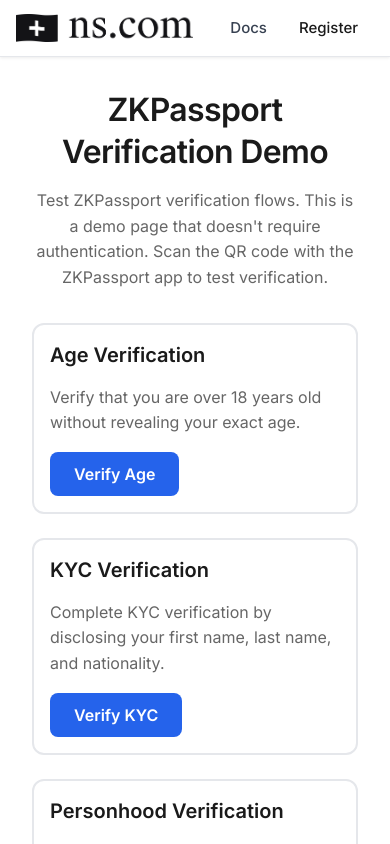
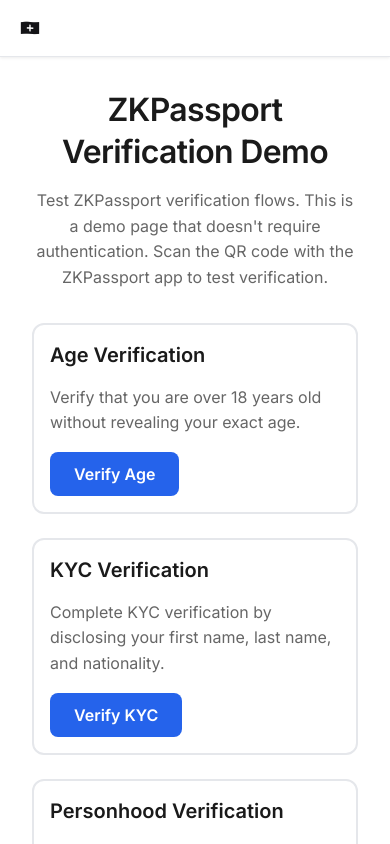
Before and after one commit to andreclaro/nsauth, a Next.js app: page /verify-only-demo in a window 390 px wide. Shown: the top 844 px of the page. Built offline with nearby package versions, Linux system fonts and the light colour scheme.

Commit message:
fixed header

```diff
--- a/src/components/layout/Header.tsx
+++ b/src/components/layout/Header.tsx
@@ -5,12 +5,15 @@
 import { useAuthStore } from '../../store/authStore';
 import { nosskeyService } from '../../services/nosskey.service';
 import './Layout.css';
+import { useState } from 'react';
 
 export function Header() {
   const router = useRouter();
-  const isAuthenticated = useAuthStore((state) => state.isAuthenticated);
-  const publicKey = useAuthStore((state) => state.publicKey);
-  const logout = useAuthStore((state) => state.logout);
+  const isAuthenticated = useAuthStore((s) => s.isAuthenticated);
+  const publicKey = useAuthStore((s) => s.publicKey);
+  const logout = useAuthStore((s) => s.logout);
+
+  const [menuOpen, setMenuOpen] = useState(false);   // ← new state
 
   const handleLogout = () => {
     nosskeyService.clearStoredKeyInfo();
@@ -18,31 +21,53 @@
     router.push('/');
   };
 
+  // close the mobile menu when a link is clicked
+  const handleNavClick = () => setMenuOpen(false);
+
   return (
     <header className="header">
       <div className="header-content">
+        {/* Logo */}
         <Link href="/" className="logo">
-          <img src="/ns-com-logo.png" alt="Network School" className="logo-image" />
+          <img
+            src="/network-state-plus-flag-logo.png"
+            alt="Network School"
+            className="logo-image"
+          />
         </Link>
 
-        <nav className="nav">
-          <Link href="/docs" className="nav-link">
+        {/* Hamburger – only visible on small screens */}
+        <button
+          className={`hamburger ${menuOpen ? 'open' : ''}`}
+          aria-label="Toggle navigation"
+          onClick={() => setMenuOpen(!menuOpen)}
+        >
+          <span />
+          <span />
+          <span />
+        </button>
+
+        {/* Navigation – the “mobile‑open” class is added when the menu is open */}
+        <nav className={`nav ${menuOpen ? 'mobile-open' : ''}`}>
+          <Link href="/docs" className="nav-link" onClick={handleNavClick}>
             Docs
           </Link>
+
           {isAuthenticated ? (
             <>
-              <Link href="/profile" className="nav-link">
+              <Link href="/profile" className="nav-link" onClick={handleNavClick}>
                 Profile
               </Link>
-              <Link href="/graph" className="nav-link">
+              <Link href="/graph" className="nav-link" onClick={handleNavClick}>
                 Graph
               </Link>
-              <Link href="/membership" className="nav-link">
+              <Link href="/membership" className="nav-link" onClick={handleNavClick}>
                 Membership
               </Link>
+
               <div className="user-info">
                 <span className="user-pubkey">
-                  {publicKey ? `${publicKey.slice(0, 8)}...` : ''}
+                  {publicKey ? `${publicKey.slice(0, 8)}…` : ''}
                 </span>
                 <button onClick={handleLogout} className="logout-button">
                   Logout
@@ -51,7 +76,7 @@
             </>
           ) : (
             <div className="auth-buttons">
-              <Link href="/register" className="register-link">
+              <Link href="/register" className="register-link" onClick={handleNavClick}>
                 Register
               </Link>
             </div>
--- a/src/components/layout/Layout.css
+++ b/src/components/layout/Layout.css
@@ -1,10 +1,16 @@
+/* --------------------------------------------------------------
+   Global layout helpers
+-------------------------------------------------------------- */
 .layout {
   min-height: 100vh;
   display: flex;
   flex-direction: column;
-  background: #ffffff;
+  background: #fff;
 }
 
+/* --------------------------------------------------------------
+   Header – shared styles (desktop & mobile)
+-------------------------------------------------------------- */
 .header {
   background: rgba(255, 255, 255, 0.95);
   backdrop-filter: blur(10px);
@@ -17,15 +23,19 @@
   box-shadow: 0 1px 3px rgba(0, 0, 0, 0.08);
 }
 
+/* Container that keeps everything centered */
 .header-content {
   max-width: 1200px;
   margin: 0 auto;
+  height: 64px;
   display: flex;
+  align-items: center;
   justify-content: space-between;
-  align-items: center;
-  height: 64px;
 }
 
+/* --------------------------------------------------------------
+   Logo
+-------------------------------------------------------------- */
 .logo {
   display: flex;
   align-items: center;
@@ -33,36 +43,7 @@
   text-decoration: none;
   transition: opacity 0.2s ease;
 }
-
-.logo:hover {
-  opacity: 0.8;
-}
-
-.logo-icon-container {
-  display: flex;
-  align-items: center;
-  justify-content: center;
-  width: 32px;
-  height: 32px;
-  background: #f3f4f6;
-  border-radius: 8px;
-  transition: background 0.2s ease;
-}
-
-.logo:hover .logo-icon-container {
-  background: #e5e7eb;
-}
-
-.logo-icon {
-  width: 16px;
-  height: 16px;
-  color: #6b7280;
-  transition: color 0.2s ease;
-}
-
-.logo:hover .logo-icon {
-  color: #374151;
-}
+.logo:hover { opacity: 0.8; }
 
 .logo-image {
   height: 28px;
@@ -70,33 +51,20 @@
   object-fit: contain;
   transition: opacity 0.2s ease, filter 0.3s ease;
 }
-
-/* Invert logo for dark backgrounds */
 @media (prefers-color-scheme: dark) {
-  .logo-image {
-    filter: invert(1);
-  }
+  .logo-image { filter: invert(1); }
 }
 
-.logo-text {
-  font-family: 'Inter', -apple-system, BlinkMacSystemFont, 'Segoe UI', sans-serif;
-  font-size: 0.9375rem;
-  font-weight: 500;
-  color: #6b7280;
-  letter-spacing: -0.01em;
-  transition: color 0.2s ease;
-}
-
-.logo:hover .logo-text {
-  color: #374151;
-}
-
+/* --------------------------------------------------------------
+   Navigation (desktop)
+-------------------------------------------------------------- */
 .nav {
   display: flex;
   align-items: center;
   gap: 1.5rem;
 }
 
+/* Links */
 .nav-link {
   color: #374151;
   text-decoration: none;
@@ -105,17 +73,17 @@
   font-size: 0.9375rem;
   transition: color 0.2s ease;
 }
+.nav-link:hover { color: #1a1a1a; }
 
-.nav-link:hover {
-  color: #1a1a1a;
-}
-
-.auth-buttons {
+/* Auth / user area */
+.auth-buttons,
+.user-info {
   display: flex;
   align-items: center;
   gap: 1rem;
 }
 
+/* Register button */
 .register-link {
   color: #1a1a1a;
   text-decoration: none;
@@ -126,23 +94,16 @@
   border-radius: 6px;
   transition: background 0.2s ease;
 }
+.register-link:hover { background: #f9fafb; }
 
-.register-link:hover {
-  background: #f9fafb;
-}
-
-.user-info {
-  display: flex;
-  align-items: center;
-  gap: 1rem;
-}
-
+/* Pubkey display */
 .user-pubkey {
   font-size: 0.875rem;
   color: #666;
   font-family: monospace;
 }
 
+/* Logout button */
 .logout-button {
   padding: 0.5rem 1rem;
   background: #f3f4f6;
@@ -155,44 +116,94 @@
   color: #374151;
   transition: background 0.2s ease;
 }
+.logout-button:hover { background: #e5e7eb; }
 
-.logout-button:hover {
-  background: #e5e7eb;
+/* --------------------------------------------------------------
+   Hamburger (mobile only)
+-------------------------------------------------------------- */
+.hamburger {
+  display: none;               /* hidden on desktop */
+  flex-direction: column;
+  justify-content: space-between;
+  width: 24px;
+  height: 18px;
+  background: transparent;
+  border: none;
+  cursor: pointer;
+  padding: 0;
+}
+.hamburger span {
+  display: block;
+  height: 2px;
+  background: #374151;
+  border-radius: 1px;
+  transition: transform 0.3s ease, opacity 0.3s ease;
 }
 
+/* Animation when open */
+.hamburger.open span:nth-child(1) { transform: translateY(8px) rotate(45deg); }
+.hamburger.open span:nth-child(2) { opacity: 0; }
+.hamburger.open span:nth-child(3) { transform: translateY(-8px) rotate(-45deg); }
+
+/* --------------------------------------------------------------
+   Mobile‑first overrides (≤ 768 px)
+-------------------------------------------------------------- */
+@media (max-width: 768px) {
+  .header { padding: 0 1rem; }
+  .header-content { height: 56px; }
+
+  /* Show hamburger */
+  .hamburger { display: flex; }
+
+  /* Hide nav by default, show when menuOpen */
+  .nav {
+    position: absolute;
+    top: 100%;                 /* just below the header */
+    left: 0;
+    right: 0;
+    background: rgba(255,255,255,0.97);
+    flex-direction: column;
+    align-items: stretch;
+    gap: 0;
+    max-height: 0;
+    overflow: hidden;
+    transition: max-height 0.35s ease;
+    border-bottom: 1px solid #e5e7eb;
+    z-index: 99;
+  }
+
+  /* When the menu is opened */
+  .nav.mobile-open {
+    max-height: 500px;         /* enough for all items; you could use 100vh */
+    padding: 0.75rem 0;
+  }
+
+  .nav-link,
+  .register-link,
+  .logout-button {
+    padding: 0.75rem 1.5rem;
+    width: 100%;
+    text-align: left;
+  }
+
+  .auth-buttons,
+  .user-info {
+    flex-direction: column;
+    align-items: flex-start;
+    padding: 0.5rem 1.5rem;
+  }
+
+  .user-pubkey {
+    margin-bottom: 0.5rem;
+  }
+}
+
+/* --------------------------------------------------------------
+   Main content helper (keeps footer at bottom)
+-------------------------------------------------------------- */
 .main-content {
   flex: 1;
   max-width: 1200px;
   width: 100%;
   margin: 0 auto;
 }
-
-@media (max-width: 768px) {
-  .header {
-    padding: 0 1rem;
-  }
-
-  .header-content {
-    height: 56px;
-  }
-
-  .logo-icon-container {
-    width: 28px;
-    height: 28px;
-  }
-
-  .logo-icon {
-    width: 14px;
-    height: 14px;
-  }
-
-  .logo-text {
-    font-size: 0.875rem;
-  }
-
-  .nav {
-    flex-wrap: wrap;
-    justify-content: center;
-    gap: 1rem;
-  }
-}
```
